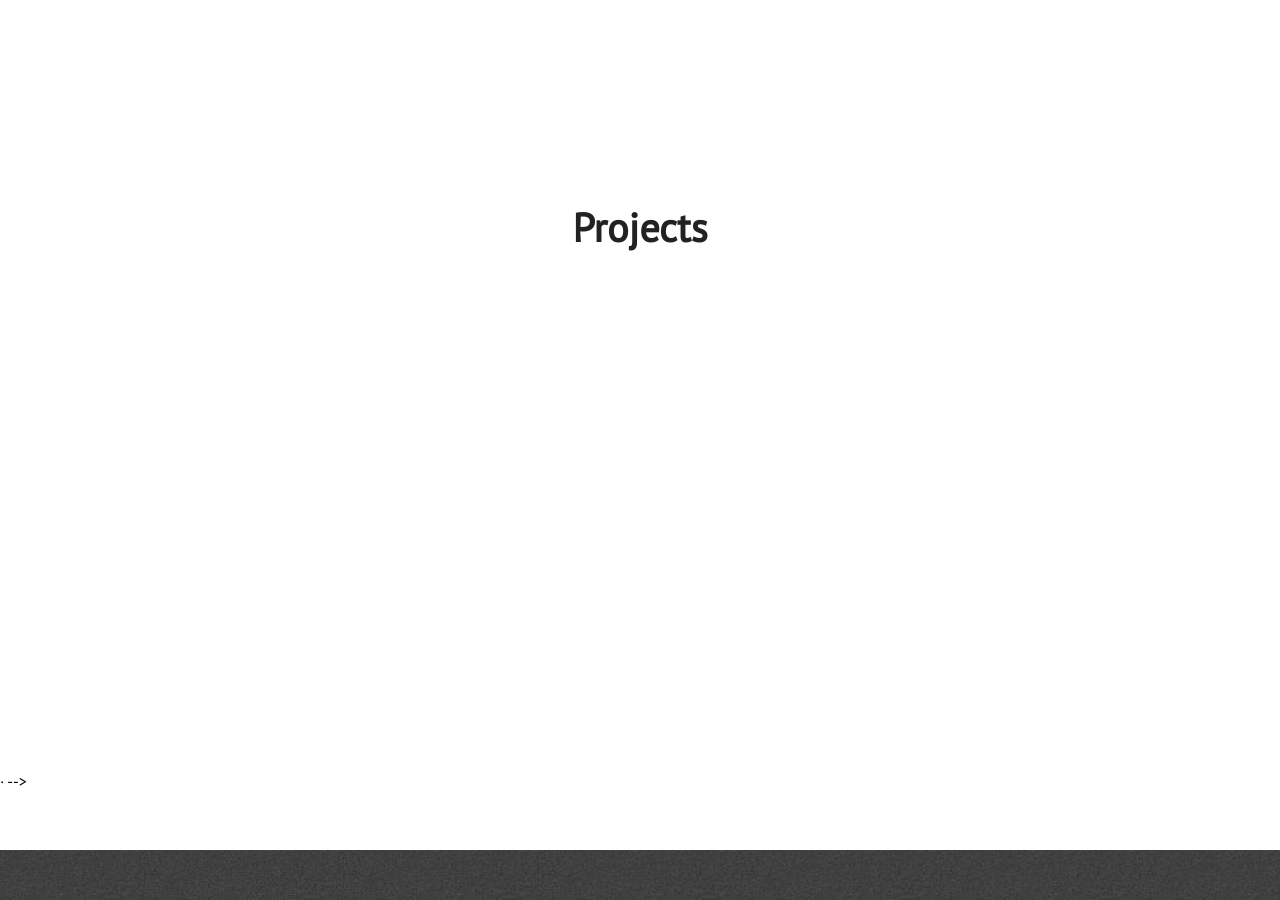
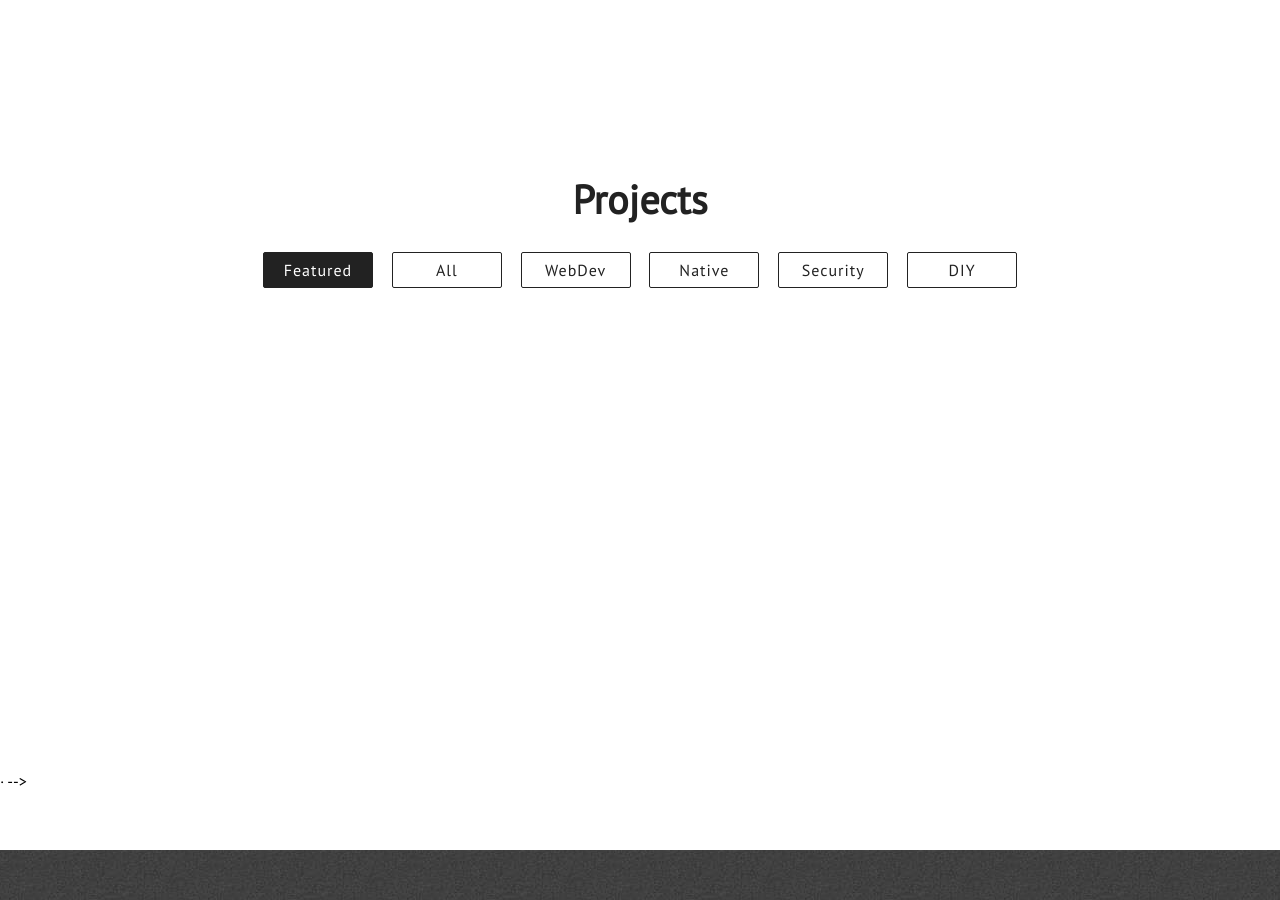
Before and after one commit to Ricardoran/Portfolio, a Jekyll site: the page built from index.html, in a window 1280 px wide and 900 px high, scrolled down 3188 px. Built offline with Jekyll 4.4.1, drawn with Linux system fonts in a browser that asks for light colours; nearby versions of some CDN libraries.

Commit message:
modify projects

```diff
--- a/_includes/projects.html
+++ b/_includes/projects.html
@@ -3,7 +3,7 @@
         <div class="full-width">
             <div class="section-heading" id="featured-projects-text">Projects</div>
 
-                <!-- <div class="project-technologies">
+                <div class="project-technologies">
 
                     <a id="featured" class="semi-transparent-button with-border white-button" onclick="selected('featured')">Featured</a>
                     <a id="all" class="semi-transparent-button with-border white-button" onclick="selected('all')">All</a>
@@ -12,9 +12,10 @@
                     <a id="security" class="semi-transparent-button with-border white-button" onclick="selected('security')">Security</a>
                     <a id="diy" class="semi-transparent-button with-border white-button" onclick="selected('diy')">DIY</a>
 
-                </div> -->
+                </div>
 
             <div class="projects-wrapper">
+            <!-- filled in by js -->
             </div>
         </div>
     </section>
```
